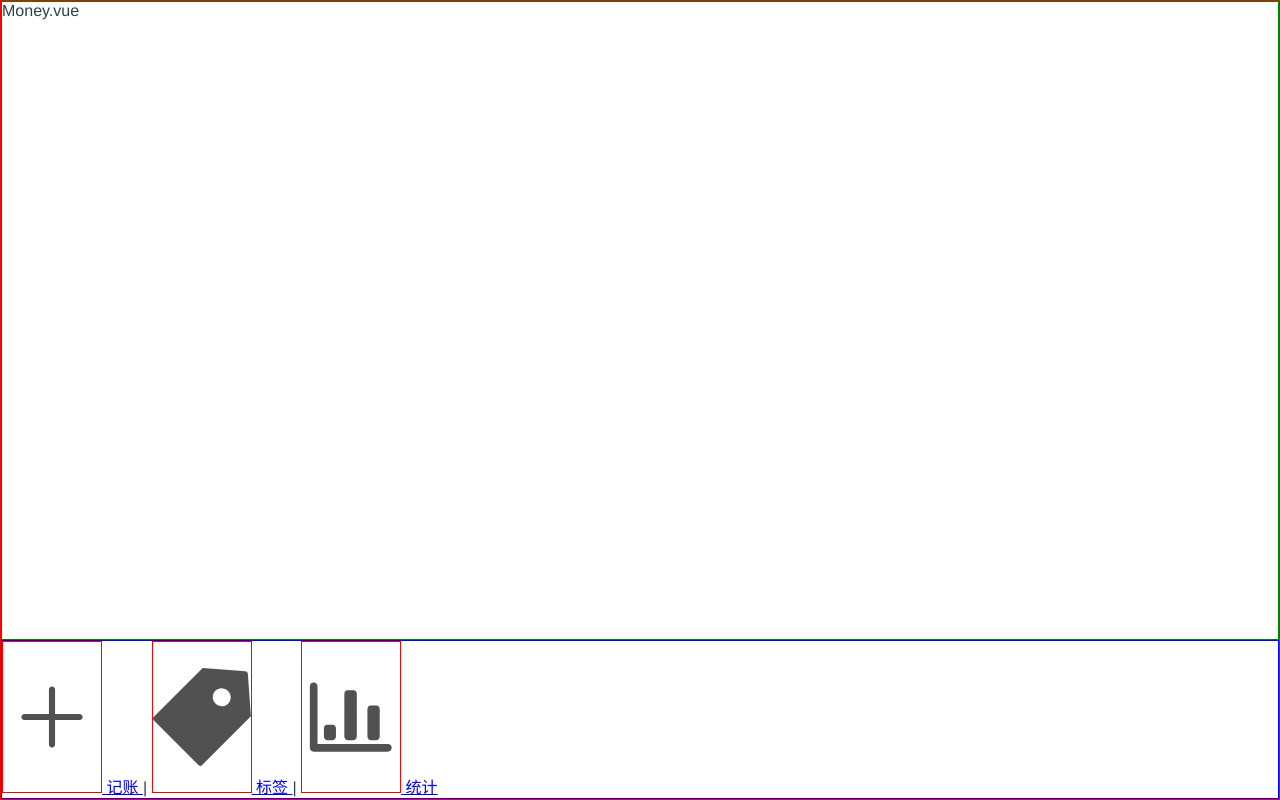
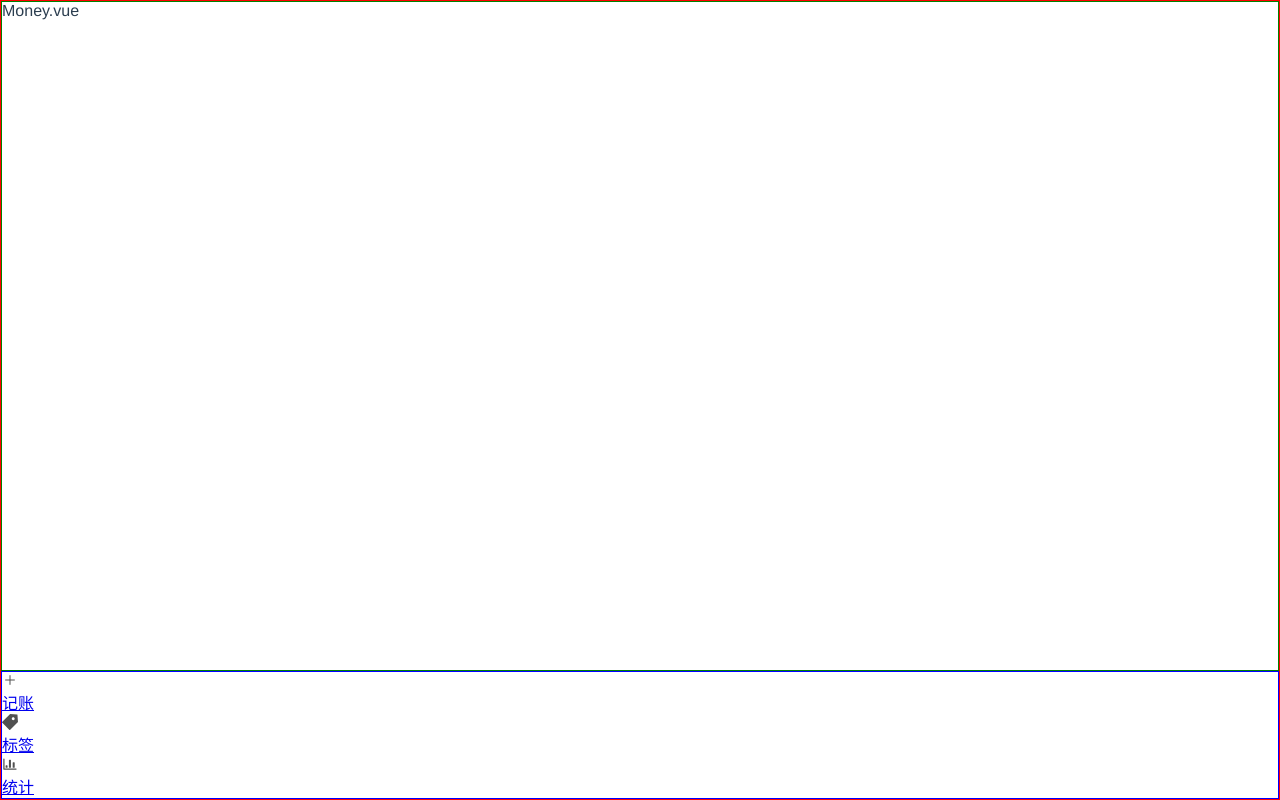
Before and after one commit to 12callie/bookkeeping, a Vue app: page /#/money in a window 1280 px wide. Built offline with nearby package versions, Linux system fonts and the light colour scheme.

Commit message:
封装icon组件

```diff
--- /dev/null
+++ b/src/components/Icon.vue
@@ -0,0 +1,31 @@
+<template>
+  <div>
+    <svg class="icon">
+      <use :xlink:href="'#' + name" />
+    </svg>
+  </div>
+</template>
+
+<script lang="ts">
+let importAll = (requireContext: __WebpackModuleApi.RequireContext) =>
+  requireContext.keys().forEach(requireContext);
+try {
+  importAll(require.context("../assets/icons", true, /\.svg$/));
+} catch (error) {
+  console.log(error);
+}
+export default {
+  name: "Icon",
+  props: ["name"],
+};
+</script>
+
+<style lang="scss" scoped>
+.icon {
+  width: 1em;
+  height: 1em;
+  vertical-align: -0.15em;
+  fill: currentColor;
+  overflow: hidden;
+}
+</style>
--- a/src/components/Nav.vue
+++ b/src/components/Nav.vue
@@ -2,23 +2,15 @@
   <div>
     <div class="nav">
       <router-link to="/money">
-        <svg>
-          <use xlink:href="#add" />
-        </svg>
+        <Icon name="add" />
         记账
       </router-link>
-      |
       <router-link to="/labels">
-        <svg>
-          <use xlink:href="#label" />
-        </svg>
+        <Icon name="label" />
         标签
       </router-link>
-      |
       <router-link to="/statistics">
-        <svg>
-          <use xlink:href="#statistics" />
-        </svg>
+        <Icon name="statistics" />
         统计
       </router-link>
     </div>
@@ -26,11 +18,6 @@
 </template>
 
 <script lang="ts">
-import x from "@/assets/icons/add.svg";
-import y from "@/assets/icons/label.svg";
-import z from "@/assets/icons/statistics.svg";
-console.log(x, y, z);
-
 export default {
   name: "Nav",
 };
@@ -40,8 +27,4 @@
 .nav {
   border: 1px solid blue;
 }
-svg {
-  width: 100px;
-  border: 1px solid red;
-}
 </style>
--- a/src/main.ts
+++ b/src/main.ts
@@ -5,10 +5,13 @@
 import store from './store'
 import Nav from '@/components/Nav.vue'
 import Layout from '@/components/Layout.vue'
+import Icon from '@/components/Icon.vue'
+
 Vue.config.productionTip = false
 
 Vue.component('Nav', Nav)
 Vue.component('Layout', Layout)
+Vue.component('Icon', Icon)
 
 new Vue({
   router,
```
Also changed, not shown: src/components/Layout.vue (+6 -7 lines), .eslintrc.js, src/assets/icons/7.png (deleted).
